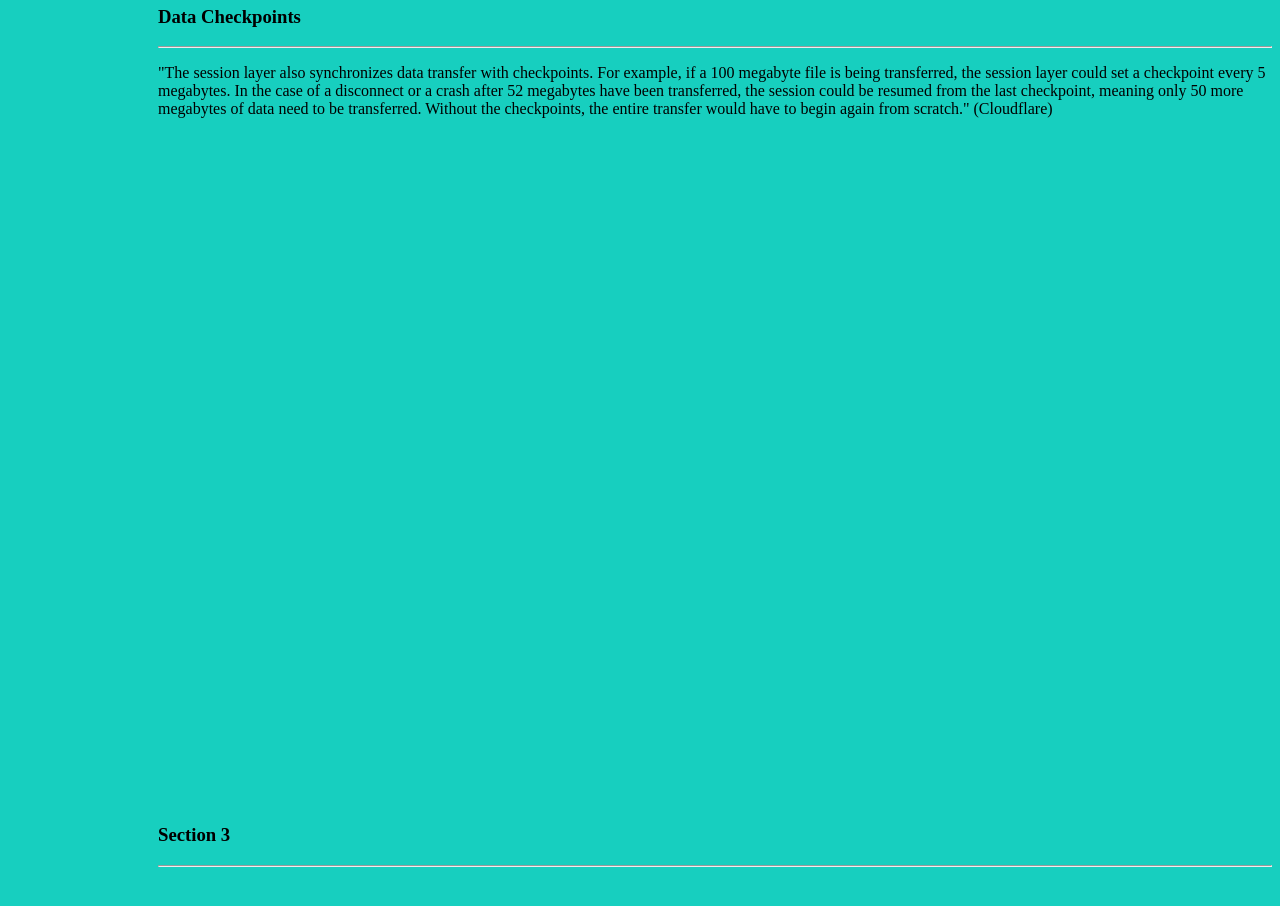
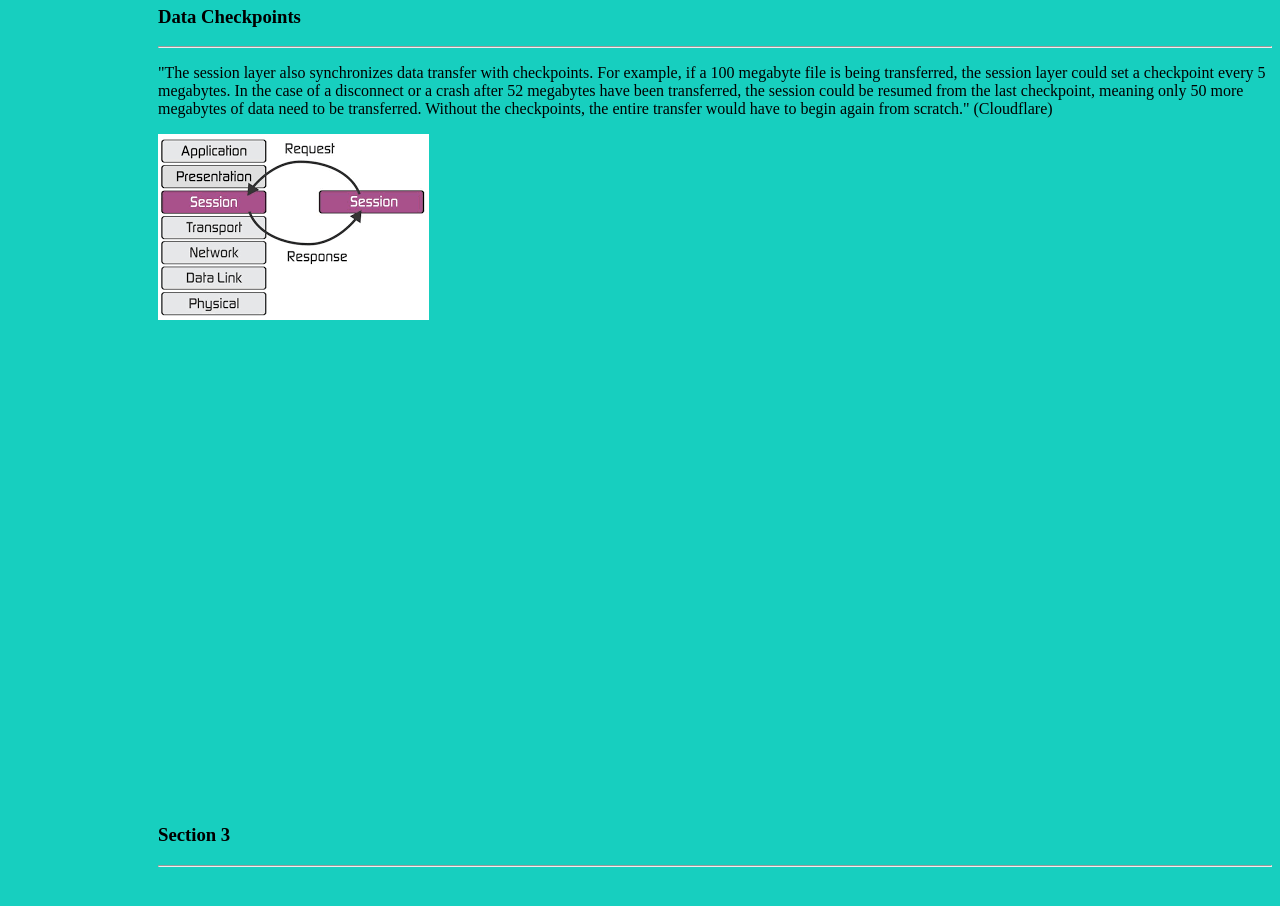
Before and after one commit to CDS-APCSP/internet-layers-project-session-layer-of-the-internet, a plain HTML site: page index.html in a window 1280 px wide. Shown: the part 940-1846 px from the top of the page. Drawn offline with Linux system fonts and the light colour scheme.

Commit message:
added imhg

```diff
--- a/index.html
+++ b/index.html
@@ -38,6 +38,9 @@
             <h3>Data Checkpoints</h3>
             <hr>
           <p>"The session layer also synchronizes data transfer with checkpoints. For example, if a 100 megabyte file is being transferred, the session layer could set a checkpoint every 5 megabytes. In the case of a disconnect or a crash after 52 megabytes have been transferred, the session could be resumed from the last checkpoint, meaning only 50 more megabytes of data need to be transferred. Without the checkpoints, the entire transfer would have to begin again from scratch." (Cloudflare)</p>
+
+<img src="images.png"></img>
+
         </section>
         <section id="section3" style="height: 100vh">
             <h3>Section 3</h3>
```
